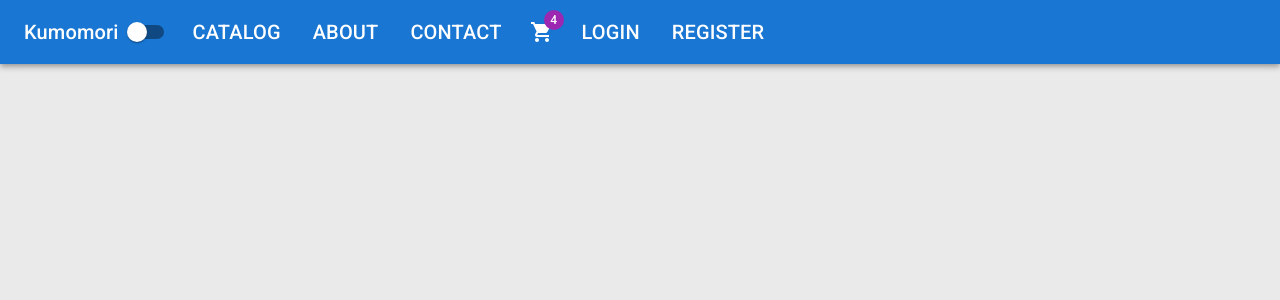
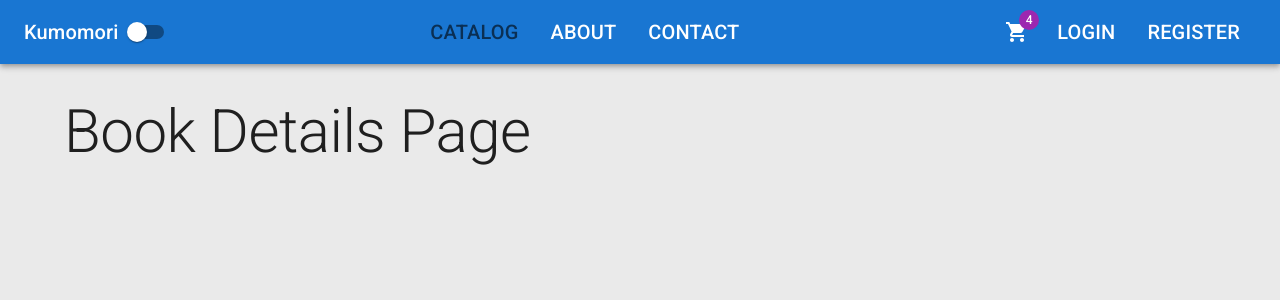
Before and after one commit to oNinjaZ/Kumomori, a React (Create React App) app in the folder client/: page /catalog/1 in a window 1280 px wide. Shown: the top 300 px of the page. Built offline with nearby package versions, Linux system fonts and the light colour scheme.

Commit message:
useParams

```diff
--- a/client/src/app/layout/App.tsx
+++ b/client/src/app/layout/App.tsx
@@ -32,7 +32,7 @@ function App() {
       <Container>
         <Route exact path='/' component={HomePage}/>
         <Route exact path='/catalog' component={Catalog}/>
-        <Route path='/catalog:id' component={BookDetails}/>
+        <Route path='/catalog/:id' component={BookDetails}/>
         <Route path='/about' component={AboutPage}/>
         <Route path='/contact' component={ContactPage}/>
       </Container>
--- a/client/src/app/layout/Header.tsx
+++ b/client/src/app/layout/Header.tsx
@@ -1,5 +1,6 @@
 import { ShoppingCart } from "@mui/icons-material";
 import { AppBar, Badge, IconButton, List, ListItem, Switch, Toolbar, Typography } from "@mui/material";
+import { Box } from "@mui/system";
 import { NavLink } from "react-router-dom";
 
 interface Props {
@@ -18,43 +19,63 @@ const rightLinks = [
     { title: 'register', path: '/register' }
 ]
 
+const navStyles = {
+    color: 'inherit',
+    textDecoration: 'none',
+    typography: 'h6',
+    '&:hover': {
+        color: 'grey.500'
+    },
+    '&.active': {
+        color: 'text.secondary'
+    }
+}
+
 export default function Header({ darkMode, handleThemeChange }: Props) {
     return (
         <AppBar position="static" sx={{ mb: 4 }}>
-            <Toolbar>
-                <Typography variant='h6' component={NavLink} to='/' sx={{color: 'inherit', textDecoration: 'none'}}>
+            <Toolbar sx={{ display: 'flex', justifyContent: 'space-between', alignItems: 'center' }}>
+
+                <Box display='flex' alignItems='center'>
+                    <Typography variant='h6' exact component={NavLink} to='/' sx={navStyles}>
                         Kumomori
                     </Typography>
                     <Switch checked={darkMode} onChange={handleThemeChange} />
+                </Box>
+
                 <List sx={{ display: 'flex' }}>
                     {midLinks.map(({ title, path }) => (
                         <ListItem
                             component={NavLink}
                             to={path}
                             key={path}
-                            sx={{ color: 'inherit', typography: 'h6' }}
+                            sx={navStyles}
                         >
                             {title.toUpperCase()}
                         </ListItem>
                     ))}
                 </List>
+
+                <Box display='flex' alignItems='center'>
                     <IconButton size='large' color='inherit'>
                         <Badge badgeContent={4} color='secondary'>
                             <ShoppingCart />
                         </Badge>
                     </IconButton>
-                <List sx={{ display: 'flex', float: 'left'}}>
+                    <List sx={{ display: 'flex', float: 'left' }}>
                         {rightLinks.map(({ title, path }) => (
                             <ListItem
                                 component={NavLink}
                                 to={path}
                                 key={path}
-                            sx={{ color: 'inherit', typography: 'h6' }}
+                                sx={navStyles}
                             >
                                 {title.toUpperCase()}
                             </ListItem>
                         ))}
                     </List>
+                </Box>
+
             </Toolbar>
         </AppBar>
     )
--- a/client/src/features/catalog/BookCard.tsx
+++ b/client/src/features/catalog/BookCard.tsx
@@ -1,4 +1,5 @@
 import { Button, Card, CardActions, CardContent, CardHeader, CardMedia, Typography } from "@mui/material";
+import { Link } from "react-router-dom";
 import { Book } from "../../app/models/book";
 
 interface Props {
@@ -34,7 +35,7 @@ export default function BookCard({ book }: Props) {
         </CardContent>
         <CardActions>
           <Button size="small">ADD TO CART</Button>
-          <Button size="small">VIEW</Button>
+          <Button component={Link} to={`/catalog/${book.id}`} size="small">VIEW</Button>
         </CardActions>
       </Card>
     </>
--- a/client/src/features/catalog/BookDetails.tsx
+++ b/client/src/features/catalog/BookDetails.tsx
@@ -1,6 +1,10 @@
 import { Typography } from "@mui/material";
+import { useParams } from "react-router-dom";
 
 export default function BookDetails() {
+
+    const {id} = useParams<{id: string}>();
+
     return (
         <Typography variant='h2'>
             Book Details Page
```
Lines whose indentation alone changed are shown as unchanged.
